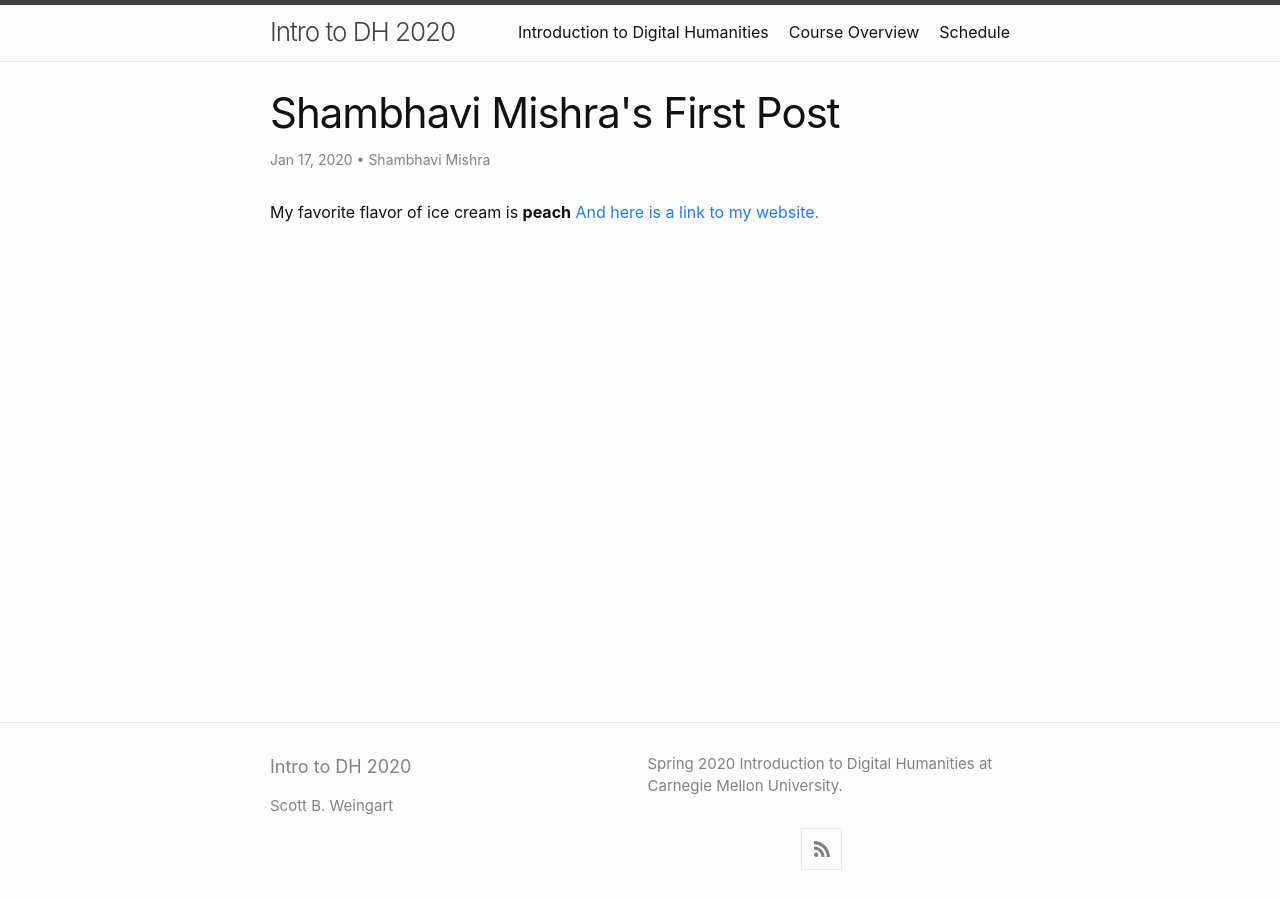
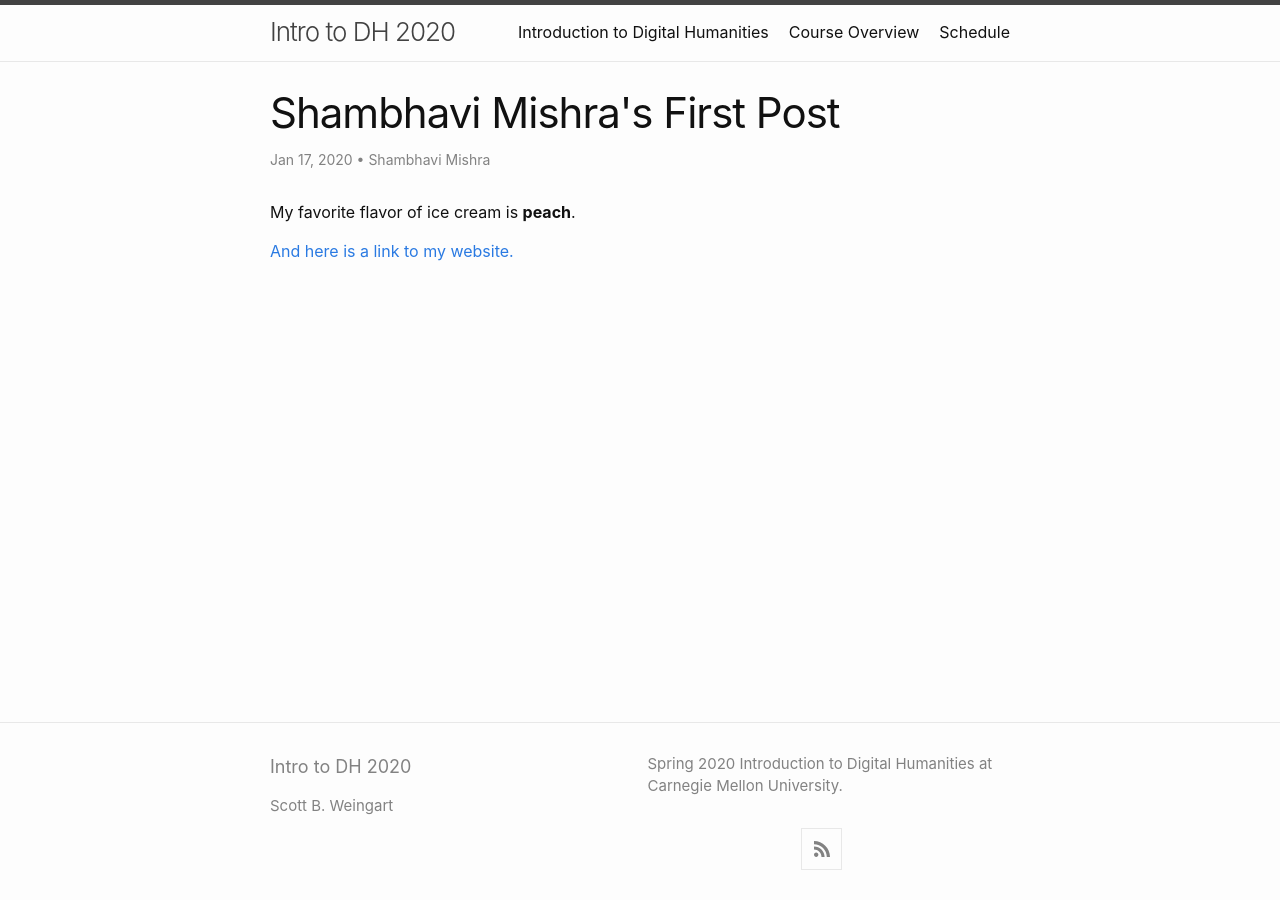
Before and after one commit to scottbot/IntroDH2020, a Jekyll site: the page built from _posts/2020-01-17-shambhavi-mishra.md, in a window 1280 px wide. Built offline with Jekyll 4.4.1, drawn with Linux system fonts in a browser that asks for light colours; a script that is not in the unit is left out.

```diff
--- a/_posts/2020-01-17-shambhavi-mishra.md
+++ b/_posts/2020-01-17-shambhavi-mishra.md
@@ -4,5 +4,6 @@ title: "Shambhavi Mishra's First Post"
 author: "Shambhavi Mishra"
 ---
 
-My favorite flavor of ice cream is **peach**
+My favorite flavor of ice cream is **peach**.
+
 [And here is a link to my website.](https://soundcloud.com/user-126443881)
```
